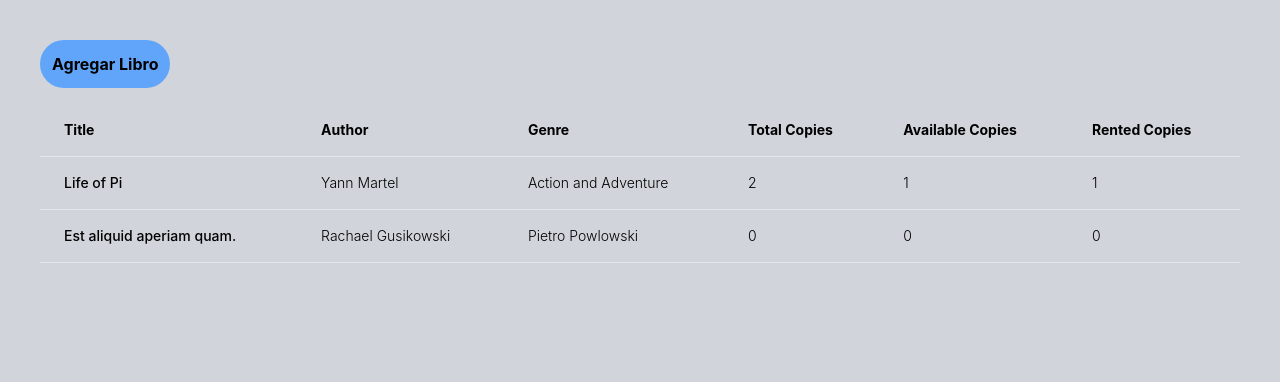
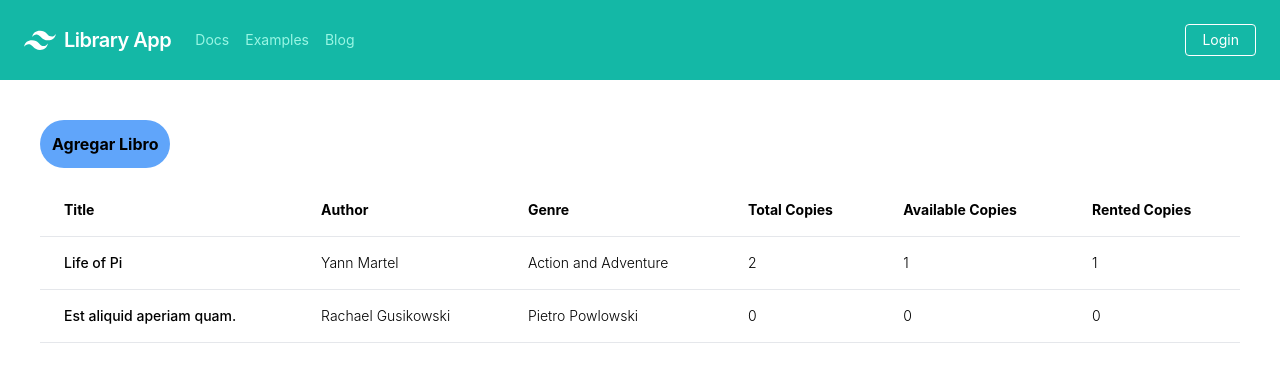
Before and after one commit to cermartinezz/library_ui, a React (Create React App) app: page / in a window 1280 px wide. Shown: the top 382 px of the page. Built offline with nearby package versions, Linux system fonts and the light colour scheme.

Commit message:
add custom hook for toggle visibility

```diff
--- a/src/components/App.jsx
+++ b/src/components/App.jsx
@@ -1,8 +1,8 @@
 import React,{useState} from 'react';
 // import BookForm from './BookForm';
 import BooksTable from './BooksTable';
-import Select from 'react-select'
 import BookForm from './BookForm';
+import NavBar from './NavBar';
 
 
 function App() {
@@ -110,9 +110,12 @@
   }
 
   return (
-    <div className="min-h-screen bg-gray-300 p-10" id='main'>
-      <BookForm authors={authors} genres={genres} addBook={addBook} ></BookForm>
-      <BooksTable books={books}></BooksTable>
+    <div className='min-h-screen '>
+      <NavBar></NavBar>
+      <main className="p-10" id='main'>
+        <BookForm authors={authors} genres={genres} addBook={addBook}></BookForm>
+        <BooksTable books={books}></BooksTable>
+      </main>
     </div>
   );
 }
--- a/src/components/BookForm.jsx
+++ b/src/components/BookForm.jsx
@@ -1,11 +1,12 @@
 import React, { useState } from 'react'
+import useToggle from '../hooks/useToggle';
 
 export default function BookForm(props) {
 
   const [bookTitle,setBookTitle] = useState('');
   const [bookAuthor,setBookAuthor] = useState('');
   const [bookGenre,setBookGenre] = useState('');
-  const [show,setShow] = useState(false);
+  const [visible, toggleVisibility] = useToggle(false);
 
   function changeTitle (event) {
     setBookTitle(event.target.value)
@@ -19,16 +20,12 @@
     setBookGenre(event.target.value)
   }
 
-  function toggleVisibility() {
-    setShow(!show)
-  }
-
   function addBook(event){
     props.addBook(event,bookAuthor,bookGenre,bookTitle)
-    setBookAuthor('')
-    setBookGenre('')
-    setBookTitle('')
-    toggleVisibility()
+    setBookAuthor('');
+    setBookGenre('');
+    setBookTitle('');
+    toggleVisibility();
   }
 
 
@@ -38,15 +35,16 @@
     <div>
       <button
         onClick={toggleVisibility}
-        className={show?
+        className={visible?
                   "rounded-full bg-red-400 px-3 py-3 font-bold mb-2" :
                   "rounded-full bg-blue-400 px-3 py-3 font-bold mb-2"}>
-        {show ?'Cancelar':'Agregar Libro'}
+        {visible ?'Cancelar':'Agregar Libro'}
       </button>
 
+      { visible && (
         <form action='#'
               onSubmit={addBook}
-            className={show ? 'border p-3 flex flex-col' : 'hidden'}>
+              className='border p-3 flex flex-col'>
           <div>
             <label htmlFor="book_title">Ttitle: </label>
             <input
@@ -86,6 +84,9 @@
             Agregar Libro
           </button>
         </form>
+      )
+
+      }
     </div>
   )
 }
--- /dev/null
+++ b/src/components/NavBar.jsx
@@ -0,0 +1,56 @@
+import React, { useEffect, useState } from 'react'
+import useToggle from '../hooks/useToggle';
+
+export default function NavBar() {
+
+  const breakpoint = 1022;
+  const [visible, toggleVisibility, changeVisibility] = useToggle(true)
+
+  useEffect(() => {
+    window.addEventListener("resize", () => checkToToogleShow(window.innerWidth));
+  }, []);
+
+  function checkToToogleShow(width){
+      if(width > breakpoint){
+        changeVisibility(true);
+      }else{
+        changeVisibility(false);
+      }
+  }
+
+  return (
+    <nav className="flex items-center justify-between flex-wrap bg-teal-500 p-6">
+        <div className="flex items-center flex-shrink-0 text-white mr-6">
+          <svg className="fill-current h-8 w-8 mr-2" width="54" height="54" viewBox="0 0 54 54" xmlns="http://www.w3.org/2000/svg"><path d="M13.5 22.1c1.8-7.2 6.3-10.8 13.5-10.8 10.8 0 12.15 8.1 17.55 9.45 3.6.9 6.75-.45 9.45-4.05-1.8 7.2-6.3 10.8-13.5 10.8-10.8 0-12.15-8.1-17.55-9.45-3.6-.9-6.75.45-9.45 4.05zM0 38.3c1.8-7.2 6.3-10.8 13.5-10.8 10.8 0 12.15 8.1 17.55 9.45 3.6.9 6.75-.45 9.45-4.05-1.8 7.2-6.3 10.8-13.5 10.8-10.8 0-12.15-8.1-17.55-9.45-3.6-.9-6.75.45-9.45 4.05z"/></svg>
+          <span className="font-semibold text-xl tracking-tight">Library App</span>
+        </div>
+        <div className="block lg:hidden">
+          <button
+            onClick={toggleVisibility}
+            className="flex items-center px-3 py-2 border rounded text-teal-200 border-teal-400 hover:text-white hover:border-white">
+            <svg className="fill-current h-3 w-3" viewBox="0 0 20 20" xmlns="http://www.w3.org/2000/svg"><title>Menu</title><path d="M0 3h20v2H0V3zm0 6h20v2H0V9zm0 6h20v2H0v-2z"/></svg>
+          </button>
+        </div>
+        { visible && (
+            <div className="w-full block flex-grow lg:flex lg:items-center lg:w-auto">
+              <div className="text-sm lg:flex-grow">
+                <a href="#responsive-header" className="block mt-4 lg:inline-block lg:mt-0 text-teal-200 hover:text-white mr-4">
+                  Docs
+                </a>
+                <a href="#responsive-header" className="block mt-4 lg:inline-block lg:mt-0 text-teal-200 hover:text-white mr-4">
+                  Examples
+                </a>
+                <a href="#responsive-header" className="block mt-4 lg:inline-block lg:mt-0 text-teal-200 hover:text-white">
+                  Blog
+                </a>
+              </div>
+              <div>
+                <a href="#"
+                className="inline-block text-sm px-4 py-2 leading-none border rounded text-white border-white hover:border-transparent hover:text-teal-500 hover:bg-white mt-4 lg:mt-0">Login</a>
+              </div>
+            </div>
+          )
+        }
+      </nav>
+  )
+}
--- /dev/null
+++ b/src/hooks/useToggle.js
@@ -0,0 +1,19 @@
+import { useState } from "react";
+
+function useToggle(initial_state = true) {
+
+  const [visible, setVisible] = useState(initial_state);
+
+  function toogle() {
+    setVisible(!visible);
+  }
+
+  function changeVisibility(visible) {
+    setVisible(visible);
+  }
+
+  return [visible, toogle, changeVisibility]
+
+}
+
+export default useToggle;
```
Lines whose indentation alone changed are shown as unchanged.
